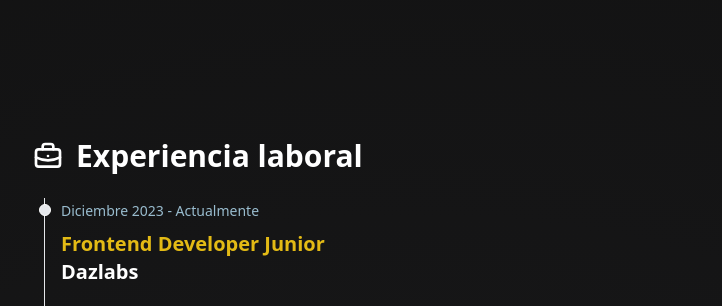
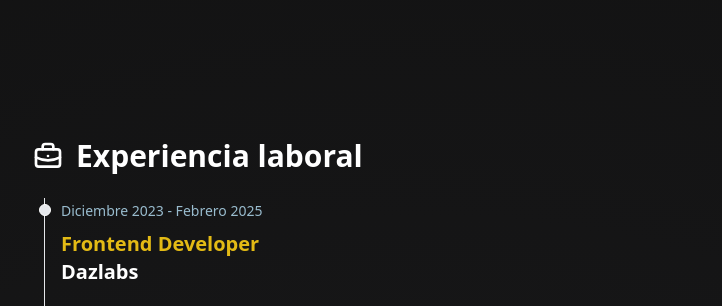
Before and after one commit to Fabrizio35/portfolio, an Astro site: page / in a window 1280 px wide. Shown: the part 494-800 px from the top of the page, without its empty margins (228-950 px from the left). Built offline with nearby package versions, Linux system fonts and the light colour scheme; Astro itself is replaced by a stand-in of ours.

Commit message:
change foto-fabrizio and update dazlabs experience

```diff
--- a/src/components/Experience.astro
+++ b/src/components/Experience.astro
@@ -3,8 +3,8 @@ import ExperienceItem from './ExperienceItem.astro'
 
 const EXPERIENCIE = [
   {
-    date: 'Diciembre 2023 - Actualmente',
-    title: 'Frontend Developer Junior',
+    date: 'Diciembre 2023 - Febrero 2025',
+    title: 'Frontend Developer',
     company: 'Dazlabs',
     description:
       'Software Factory. Desarrollar pantallas y componentes 100% personalizados. Optimizar y mantener interfaces, elementos Frontend y sitios web. Adaptar aplicaciones web a dispositivos móviles. Consumir la API desarrollada por el equipo backend. Seguir el diseño desarrollado por el equipo UX/UI. Liderar un equipo para desarrollar una red social desde 0.',
```
Also changed, not shown: public/foto-fabrizio.jpg.
